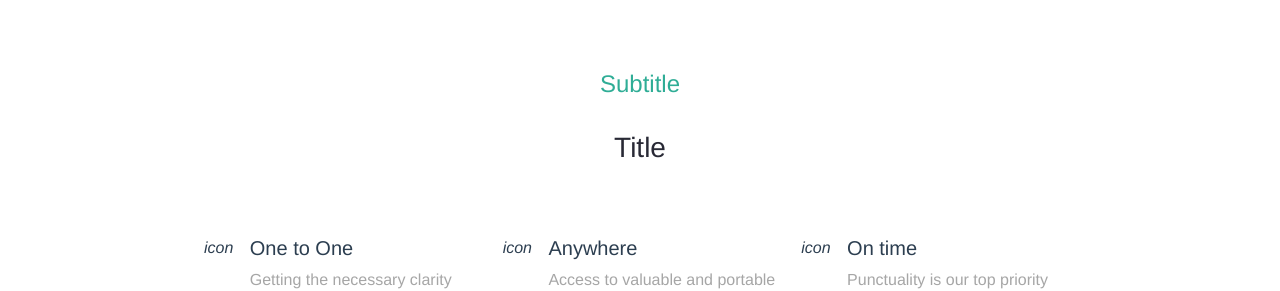
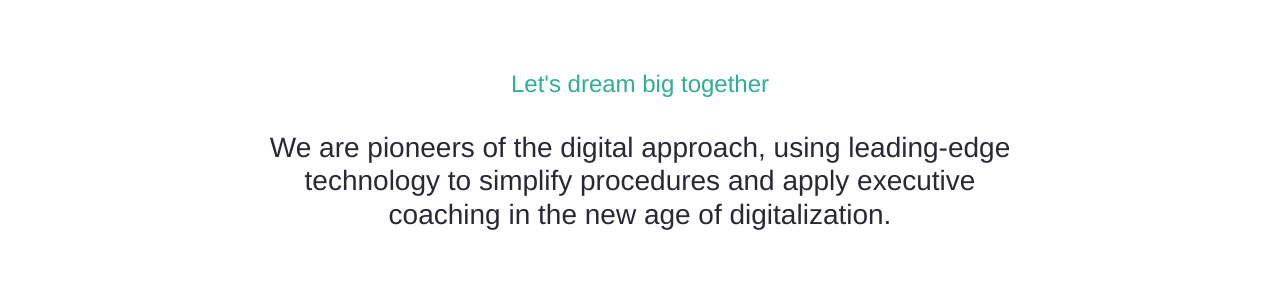
Before and after one commit to Antonius131/proj-html-vuejs, a Vue app: page / in a window 1280 px wide. Shown: the part 192-483 px from the top of the page. Built offline with nearby package versions, Linux system fonts and the light colour scheme.

Commit message:
SectionTitle: put props in template

```diff
--- a/src/components/main/SectionTitle.vue
+++ b/src/components/main/SectionTitle.vue
@@ -1,8 +1,8 @@
 <template>
    <div class="row">
       <div class="col-12 text-center section-title">
-         <h4>Subtitle</h4>
-         <h3>Title</h3>
+         <h4>{{ subtitle }}</h4>
+         <h3>{{ title }}</h3>
       </div>
    </div>
 </template>
```
